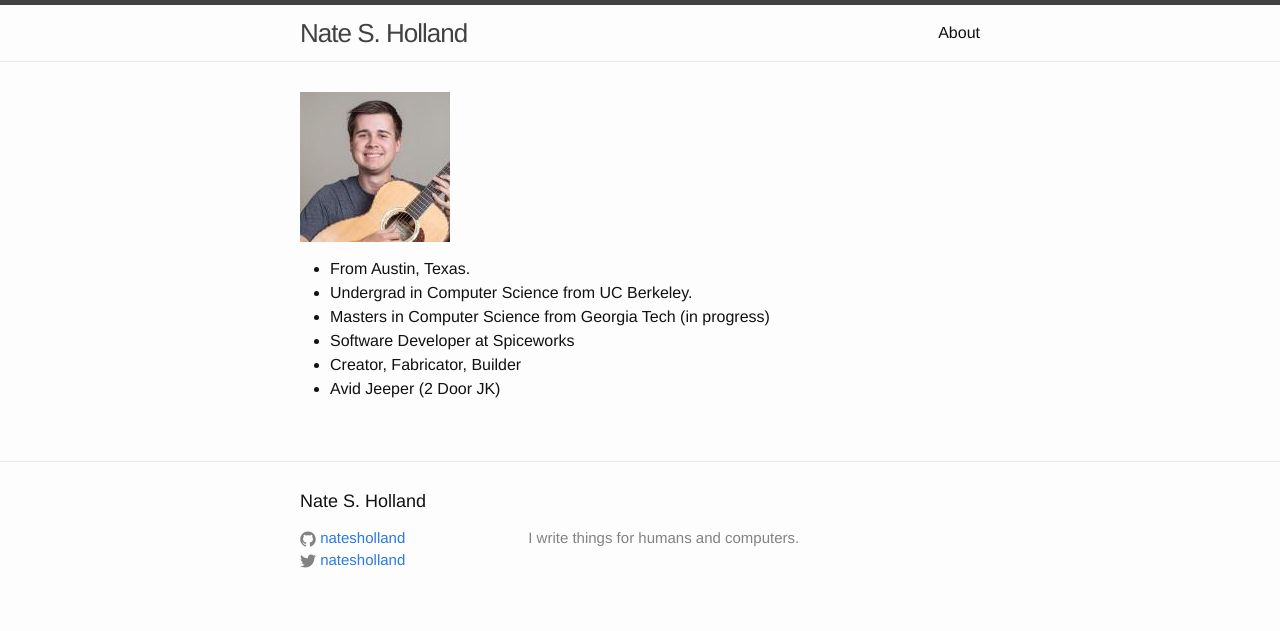
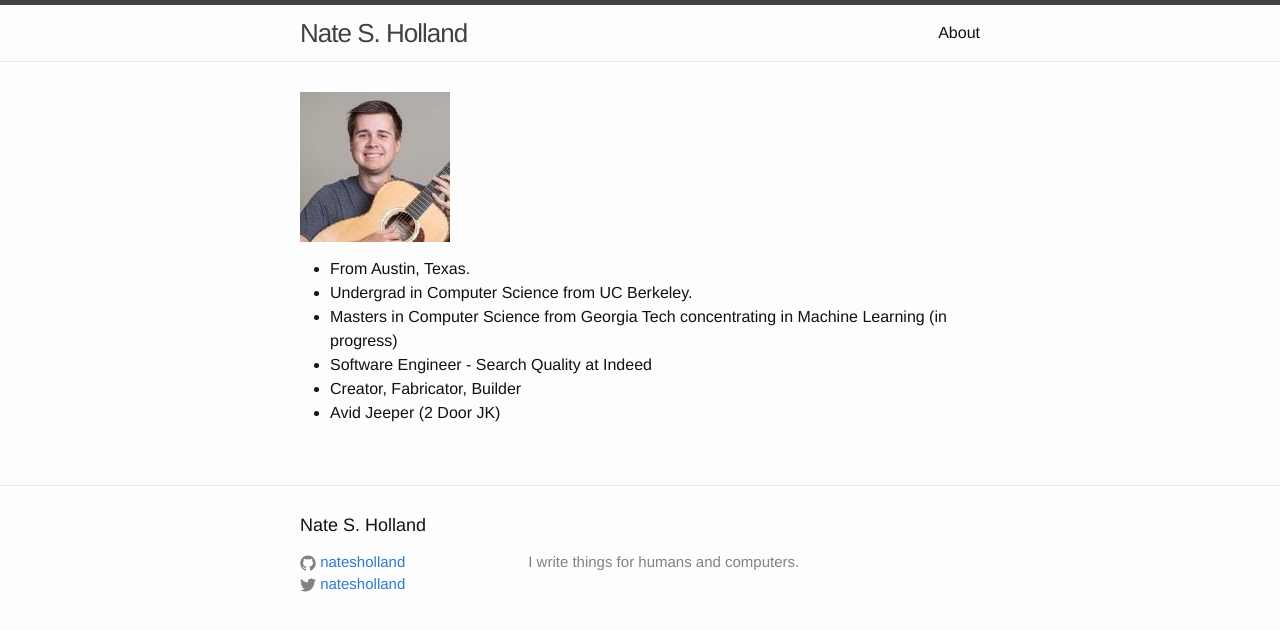
Before and after one commit to natesholland/natesholland.github.io, a Jekyll site: the page built from about.md, in a window 1280 px wide. Shown: the top 631 px of the page. Built offline with Jekyll 4.4.1, drawn with Linux system fonts in a browser that asks for light colours.

Commit message:
updating the about information

```diff
--- a/about.md
+++ b/about.md
@@ -8,7 +8,7 @@ permalink: /about/
 
 * From Austin, Texas.
 * Undergrad in Computer Science from UC Berkeley.
-* Masters in Computer Science from Georgia Tech (in progress)
-* Software Developer at Spiceworks
+* Masters in Computer Science from Georgia Tech concentrating in Machine Learning (in progress)
+* Software Engineer - Search Quality at Indeed
 * Creator, Fabricator, Builder
 * Avid Jeeper (2 Door JK)
```
